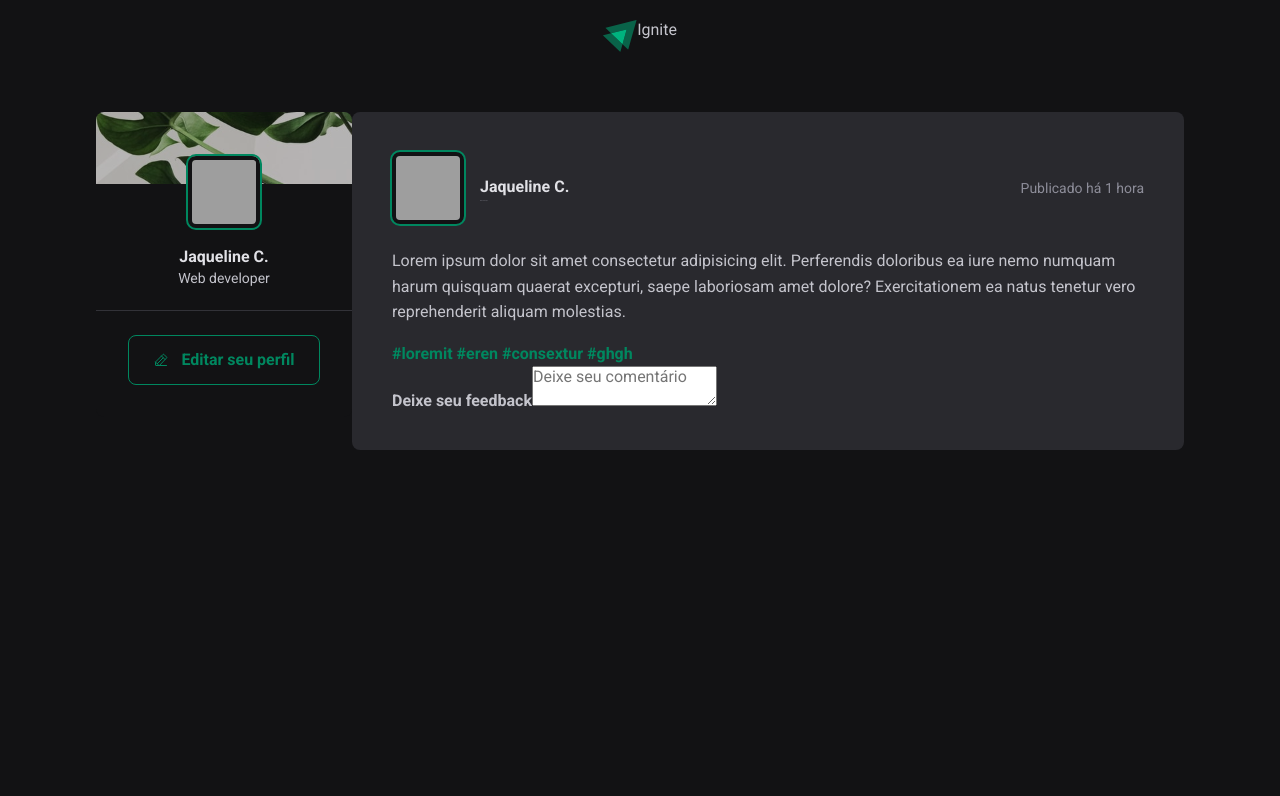
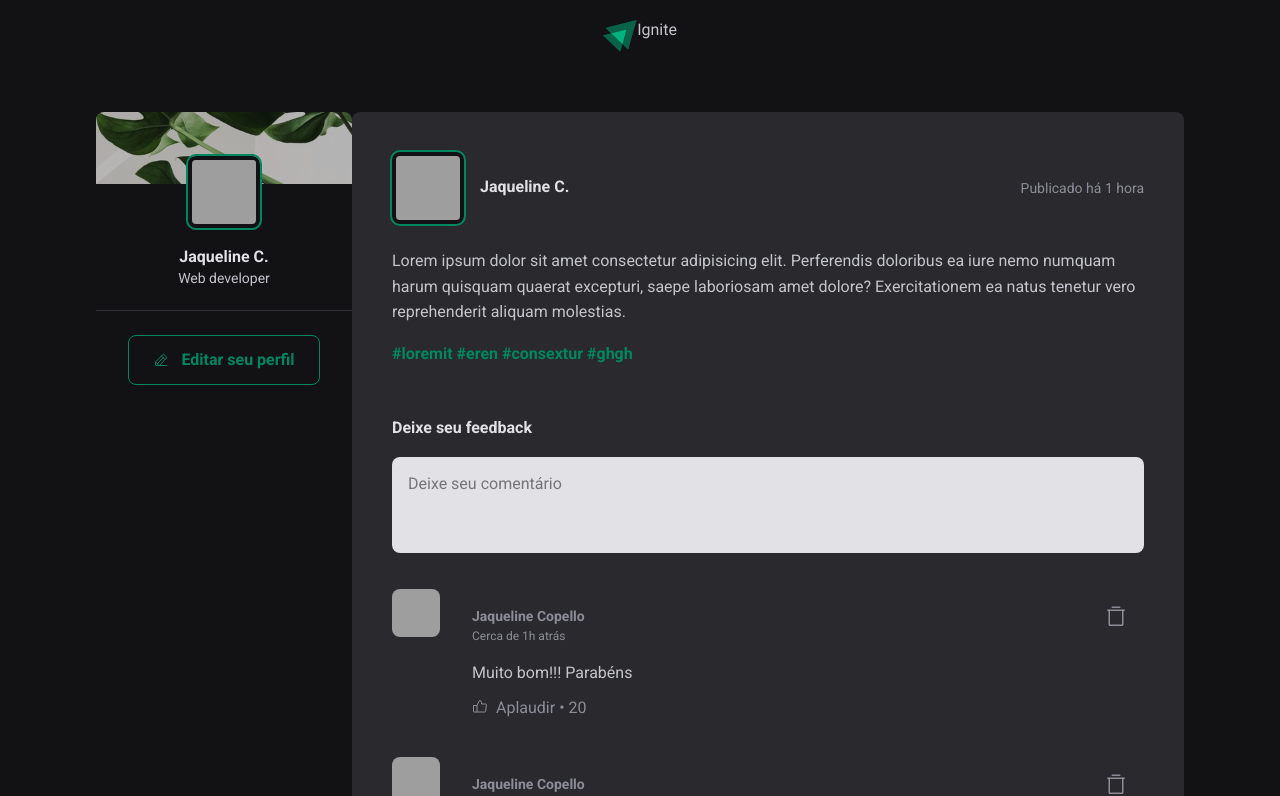
Before and after one commit to jaquecanzi/ignite_rocket_reactjs, a React (Vite) app: page / in a window 1280 px wide. Shown: the top 796 px of the page. Built offline with nearby package versions, Linux system fonts and the light colour scheme; grey boxes are pictures that could not be loaded.

Commit message:
estilização commentBox

```diff
--- /dev/null
+++ b/src/components/Comment.jsx
@@ -0,0 +1,32 @@
+import { ThumbsUp, TrashSimple } from 'phosphor-react'
+import styles from './Comment.module.css'
+
+export function Comment(){
+    return (
+        <div className={styles.comment}>
+            <img className={styles.avatar} src= "https://avatars.githubusercontent.com/u/36471319?v=4"/>
+            <div className={styles.commentBox}>
+                <div className={styles.commentContent}>
+                    <header>
+                        <div className={styles.authorAndTime}>
+                            <strong>Jaqueline Copello</strong>
+                            <time title='11 de maio as 08:13' dateTime='2023-05-11 08:158'>Cerca de 1h atrás</time>
+                        </div>
+                            <button title='Deletar comentário'>
+                                <TrashSimple size={24}></TrashSimple>
+                            </button>
+                    </header>
+                        <p>Muito bom!!! Parabéns</p>
+
+                    <footer>
+                        <button>
+                            <ThumbsUp></ThumbsUp>
+                            Aplaudir <span>20</span>
+                        </button>
+                    </footer>
+                </div>
+            </div>
+
+        </div>
+    )
+}
--- /dev/null
+++ b/src/components/Comment.module.css
@@ -0,0 +1,86 @@
+.comment {
+    margin-top: 1.5rem;
+    display: flex;
+    gap: 1rem;
+}
+
+.comment > img {
+    width: 3rem;
+    height: 3rem;
+    border-radius: 8px;
+}
+
+.commentBox {
+    flex: 1;
+}
+
+.commentContent {
+    background: var(--gray-700);
+    border-radius: 8px;
+    padding: 1rem;
+}
+
+.commentContent header {
+    display: flex;
+    align-items: flex-start;
+    justify-content: space-between;
+}
+
+.authorAndTime strong {
+    display: block;
+    font-size: 0.875rem;
+    line-height: 1.6;
+    color: var(--gray-400);
+}
+
+.authorAndTime time {
+    display: block;
+    font-size: 0.75rem;
+    line-height: 1.6;
+    color: var(--gray-400);
+}
+
+.commentContent header button {
+    background: transparent;
+    border: 0;
+    color: var(--gray-400);
+    cursor: pointer;
+    line-height: 0;
+    border-radius: 2px;
+}
+
+.commentContent header button:hover {
+    color: red;
+}
+
+.commentContent p {
+    margin-top: 1rem;
+    color: var(--gray-300);
+}
+
+.commentContent footer {
+    margin-top: 1rem;
+}
+
+.commentContent footer button {
+    background: transparent;
+    border: 0;
+    color: var(--gray-400);
+    cursor: pointer;
+
+    display: flex;
+    align-items: center;
+}
+
+.commentContent footer button:hover {
+    color: var(--green-300);
+}
+
+.commentContent footer button svg {
+    margin-right: 0.5rem;
+}
+
+.commentContent footer button span::before {
+    content: '\2022';
+    padding: 0 0.25rem;
+}
--- a/src/components/Post.jsx
+++ b/src/components/Post.jsx
@@ -1,3 +1,4 @@
+import { Comment } from './Comment'
 import styles from './Post.module.css'
 
 export function Post() {
@@ -21,8 +22,16 @@ export function Post() {
                 <strong>Deixe seu feedback</strong>
                 <textarea
                     placeholder='Deixe seu comentário'
-                ></textarea>
+                />
+                <footer>
+                    <button type='submit'>Comentar</button>
+                </footer>
             </form>
+            <div className={styles.commentList}>
+                <Comment></Comment>
+                <Comment></Comment>
+                <Comment></Comment>
+            </div>
         </article>
     )
 }
--- a/src/components/Post.module.css
+++ b/src/components/Post.module.css
@@ -64,6 +64,61 @@
 .authorInfo span {
     display: block;
     font-size: 0.075rem;
-    color: var(--gray-400);
+    color: var(--gray-700);
     line-height: 1.6;
 }
+
+.commentForm {
+    width: 100%;
+    margin-top: 1.5rem;
+    padding-top: 1.5rem;
+    border-top: 1px solid var(--gray-700);
+}
+
+.commentForm footer {
+    visibility: hidden;
+    max-height: 0;
+}
+
+.commentForm:focus-within footer {
+    visibility: visible;
+    max-height: none;
+}
+
+.commentForm > strong {
+    line-height: 1.6;
+    color: var(--gray-100);
+}
+
+.commentForm textarea {
+    width: 100%;
+    background: var(--gray-100);
+    border: 0;
+    resize: none;
+    height: 6rem;
+    padding: 1rem;
+    border-radius: 8px;
+    color: var(--gray-100);
+    line-height: 1.4;
+    margin-top: 1rem;
+}
+
+.commentForm button[type=submit] {
+    padding: 1rem 1.5rem;
+    margin-top: 1rem;
+    border-radius: 8px;
+    border: 0;
+    background: var(--green-500);
+    color: var(--white);
+    font-weight: bold;
+    cursor: pointer;
+    transition: background 0.2s;
+}
+
+.commentForm button[type=submit]:hover {
+    background: var(--green-300);
+}
+
+.commentList {
+    margin-top: 2rem;
+}
--- a/src/styles.css
+++ b/src/styles.css
@@ -6,11 +6,15 @@
     --gray-600:#323238;
     --gray-700:#29292e;
     --gray-900: #121214;
-
+    --green-300: #1aa178;
     --green-500: #00875f;
 
 }
 
+:focus {
+    outline: transparent;
+    box-shadow: 0 0 0 2px var(--green-300);
+}
 
 *{
     margin: 0;
```
